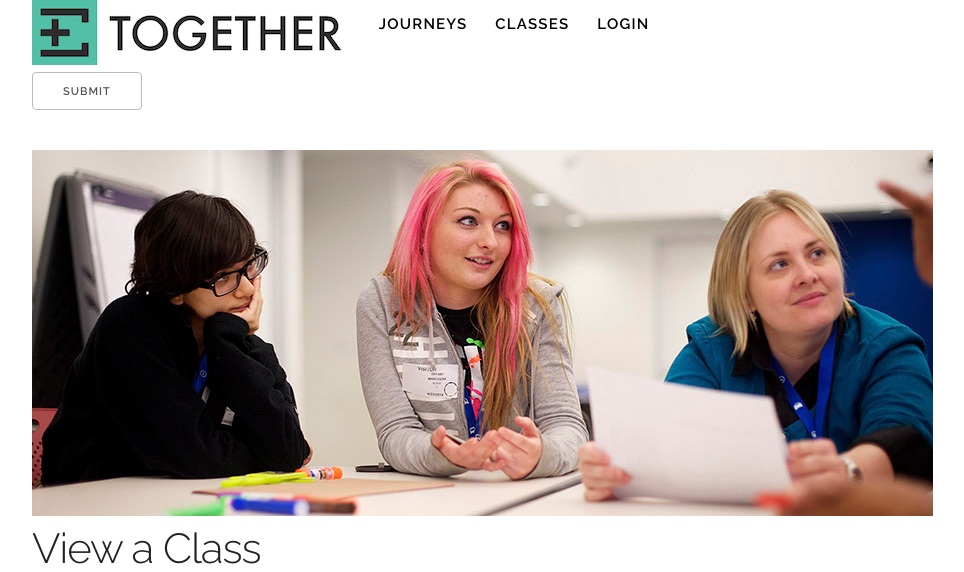
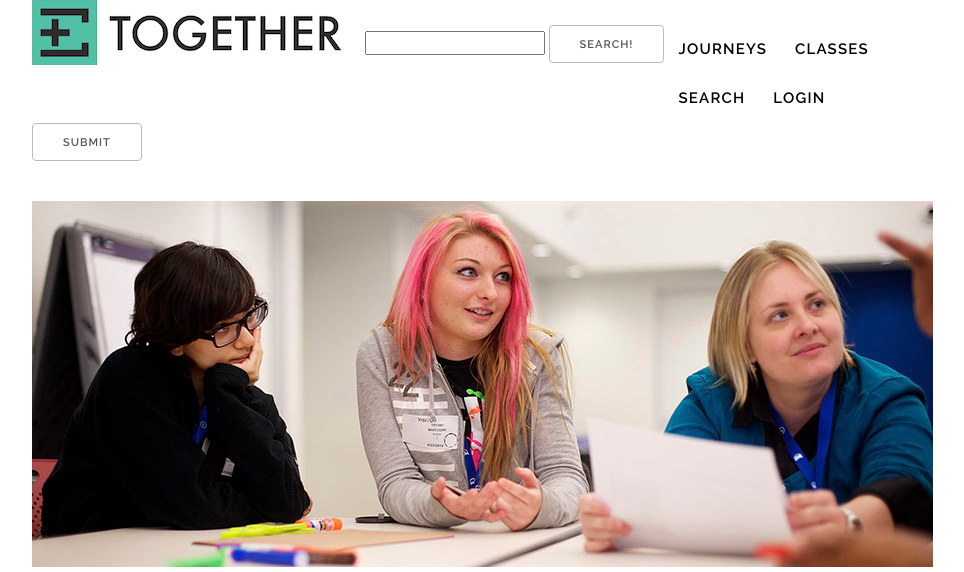
Before and after one commit to cfg-chicago/team-1, a Flask app: page /class in a window 1280 px wide. Shown: the top 572 px of the page, without its empty margins (128-1092 px from the left). Run offline with Flask 2, Linux system fonts and the light colour scheme; data comes from the database, SQL or seed files in the repository.

Commit message:
Search button

```diff
--- a/app.py
+++ b/app.py
@@ -34,7 +34,7 @@ def logout_route():
 
 @app.route('/search', methods=['GET','POST'])
 def search_route():
-	search = requests.form['search']
+	search = request.form['search']
 	cur = db.cursor()
 	cur.execute("SELECT * FROM Journey WHERE event LIKE (%s)", (search))
 	res = cur.fetchall()
--- a/templates/index.html
+++ b/templates/index.html
@@ -71,8 +71,13 @@
           </div>
           <div class="seven columns">
               <ul>
+                  <form action="/search" method="post" id="search_form"></form>
+                  <li><input type="textbox" form="search_form" name="search">
+                      <input type="submit" form="search_form" id="search_submit" value="Search!"></input>
+                  </li>
                   <li><a href="{{url_for('journey_route')}}">Journeys</a></li>
                   <li><a href="{{url_for('class_route')}}">Classes</a></li>
+                  <li><a href="{{url_for('search_route')}}">Search</a></li>
                   {% if 'username' in session %}
                   <li><a href="{{url_for('profile_route')}}">My Profile </a></li>
                   <li><a href="{{url_for('logout_route')}}">Logout</a></li>
```
